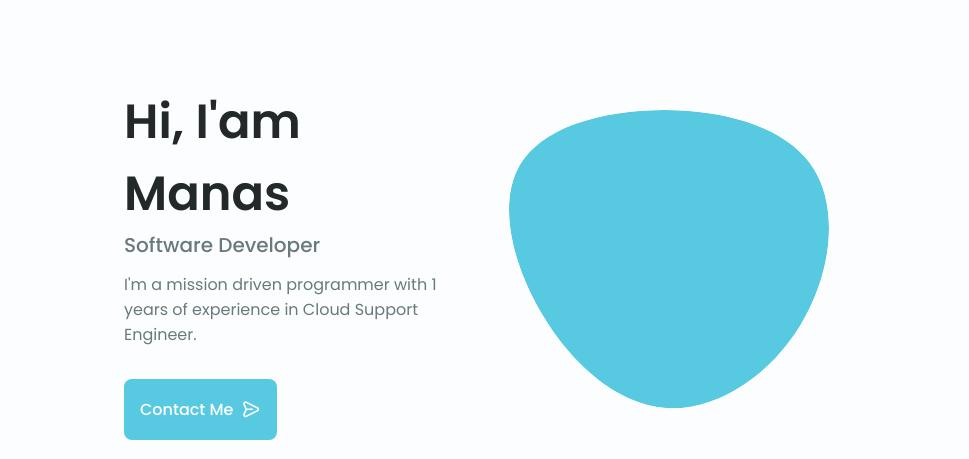
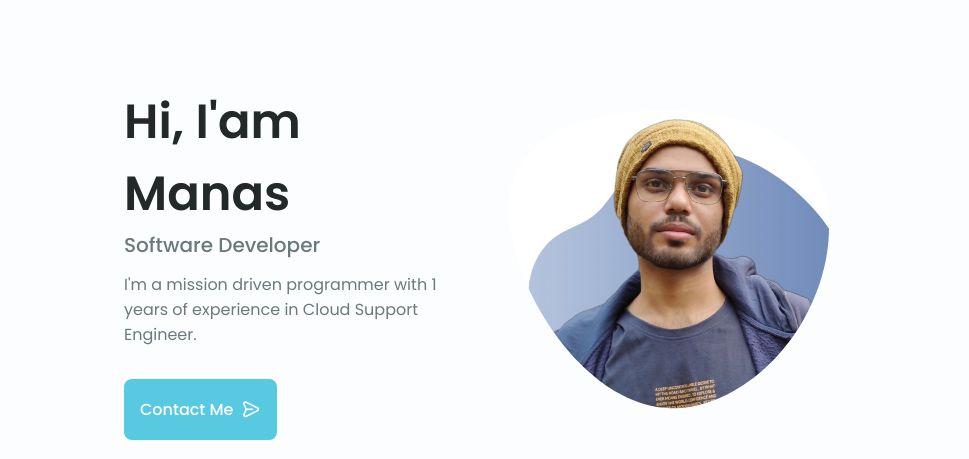
Before and after one commit to mannas006/Portfolio-3.0, a plain HTML site: page index.html in a window 1280 px wide. Shown: the part 98-557 px from the top of the page, 184-1153 px from the left. Drawn offline with nearby package versions, Linux system fonts and the light colour scheme.

Commit message:
opt pictures

```diff
--- a/index.html
+++ b/index.html
@@ -100,7 +100,7 @@
                                     165.547 130.807 187.559 100.226 186.353C69.6454 185.297 41.0228 161.023 21.7403
                                     129.362C2.45775 97.8511 -7.48481 59.1033 6.67581 34.5279C20.9871 10.1032 59.7028
                                     -0.149132 97.9666 0.00163737C136.23 0.303176 174.193 10.857 190.312 36.4879Z"/>
-                                    <image class="home__blob-img" x="" xlink:href="packages/images/pras-1.jpeg"/>
+                                    <image class="home__blob-img" x="" xlink:href="packages/images/pras-1.jpg"/>
                                 </g>
                             </svg>
                         </div>
```
